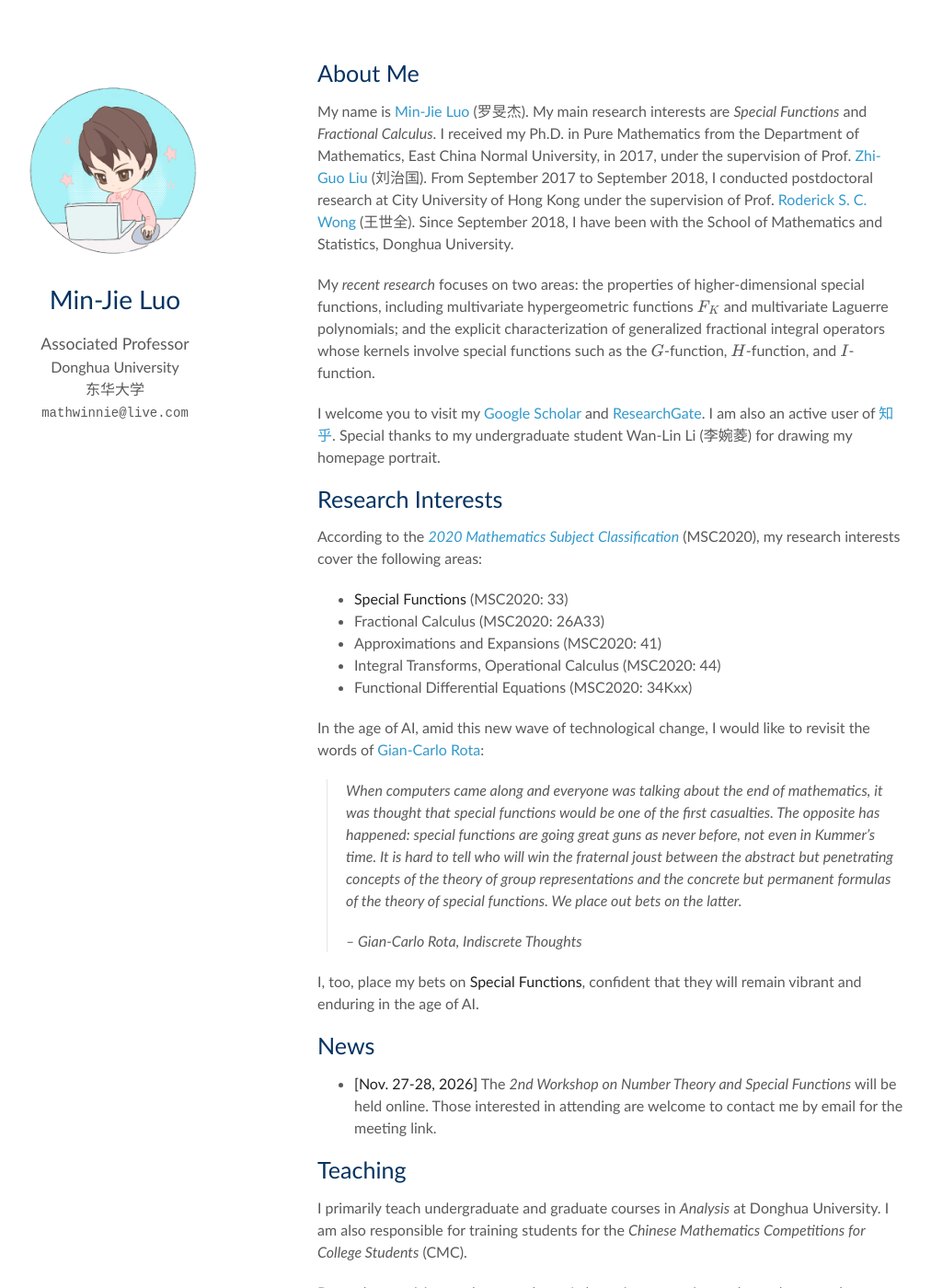
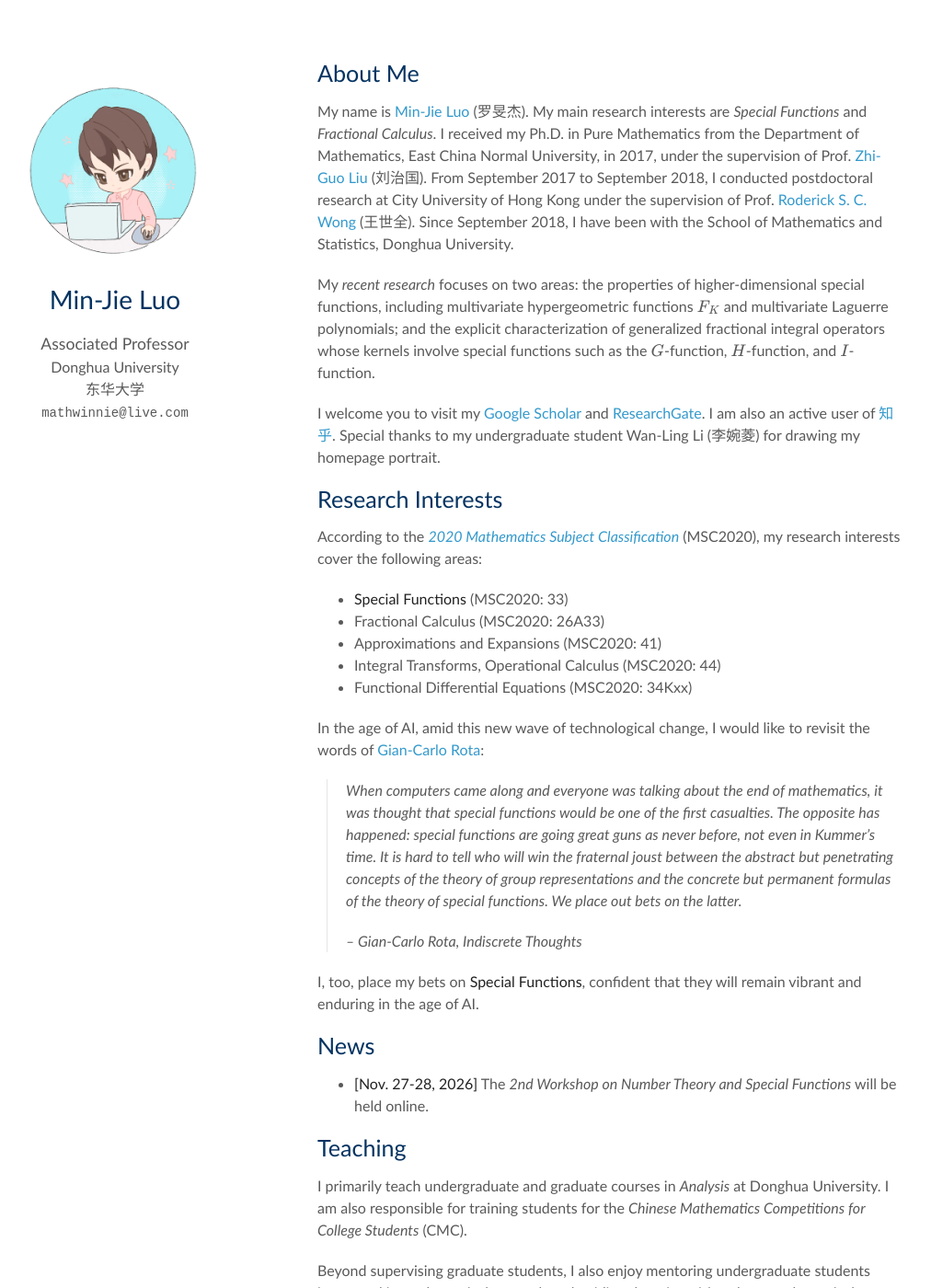
Before and after one commit to mathwinnie/mathwinnie.github.io, a Jekyll site: the page built from index.md, in a window 1280 px wide and 1400 px high. Shown: the whole window at 92% size, without its empty margins (95-1107 px from the left). Built offline with Jekyll 4.4.1, drawn with Linux system fonts in a browser that asks for light colours; a style sheet for code colours, icons or effects is not loaded; our own code applies the rules of GitHub Pages for plain Markdown files.

Commit message:
Update index.md

```diff
--- a/index.md
+++ b/index.md
@@ -8,7 +8,7 @@ My name is [Min-Jie Luo](https://maths.dhu.edu.cn/2018/1203/c23123a341156/page.h
 
 My *recent research* focuses on two areas: the properties of higher-dimensional special functions, including multivariate hypergeometric functions $F_K$ and multivariate Laguerre polynomials; and the explicit characterization of generalized fractional integral operators whose kernels involve special functions such as the $G$-function, $H$-function, and $I$-function.
 
-I welcome you to visit my [Google Scholar](https://scholar.google.com/citations?user=LjjBNLYAAAAJ&hl=zh-CN) and [ResearchGate](https://www.researchgate.net/profile/Min-Jie-Luo?ev=hdr_xprf). I am also an active user of [知乎](https://www.zhihu.com/people/luo-min-jie). Special thanks to my undergraduate student Wan-Lin Li (李婉菱) for drawing my homepage portrait.
+I welcome you to visit my [Google Scholar](https://scholar.google.com/citations?user=LjjBNLYAAAAJ&hl=zh-CN) and [ResearchGate](https://www.researchgate.net/profile/Min-Jie-Luo?ev=hdr_xprf). I am also an active user of [知乎](https://www.zhihu.com/people/luo-min-jie). Special thanks to my undergraduate student Wan-Ling Li (李婉菱) for drawing my homepage portrait.
 
 ## Research Interests
 
@@ -30,7 +30,7 @@ I, too, place my bets on **Special Functions**, confident that they will remain
 
 ## News
 
-- **[Nov. 27-28, 2026]** The *2nd Workshop on Number Theory and Special Functions* will be held online. Those interested in attending are welcome to contact me by email for the meeting link.
+- **[Nov. 27-28, 2026]** The *2nd Workshop on Number Theory and Special Functions* will be held online.
 
 ## Teaching
 
```
